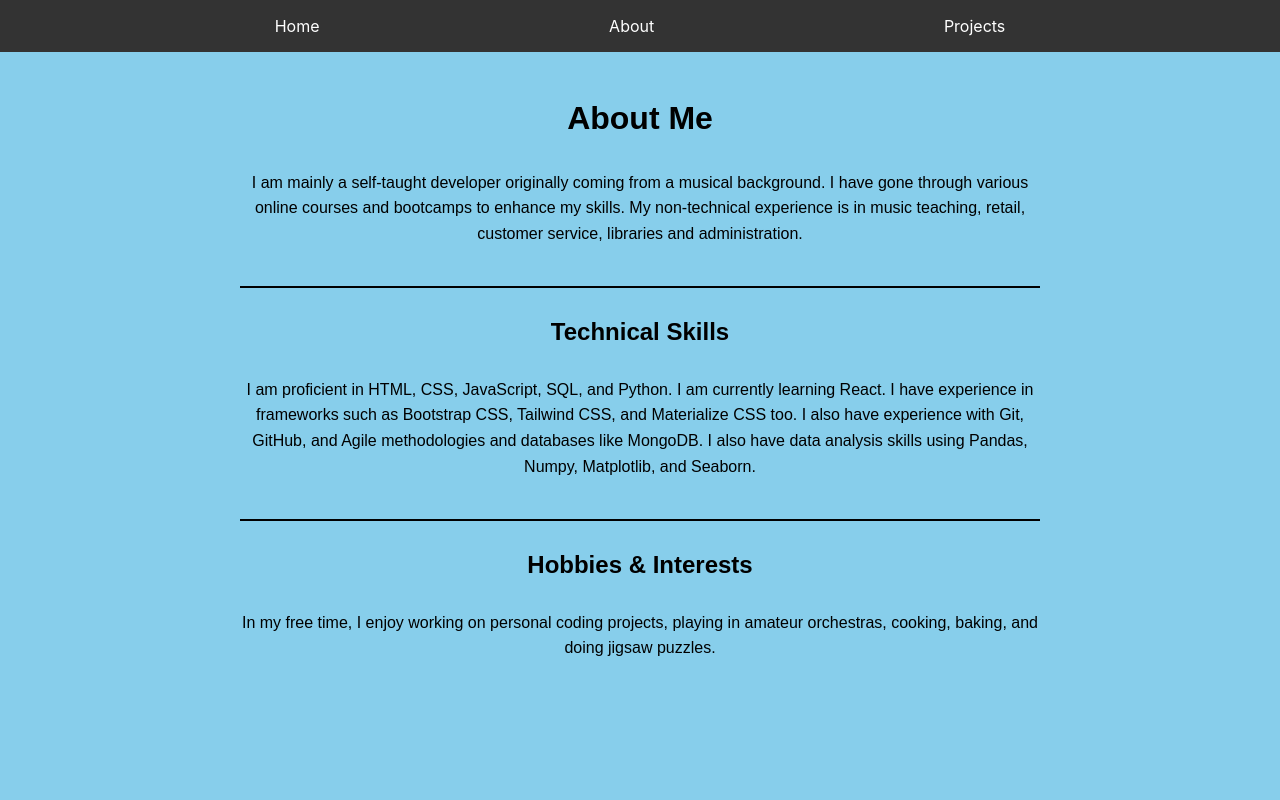
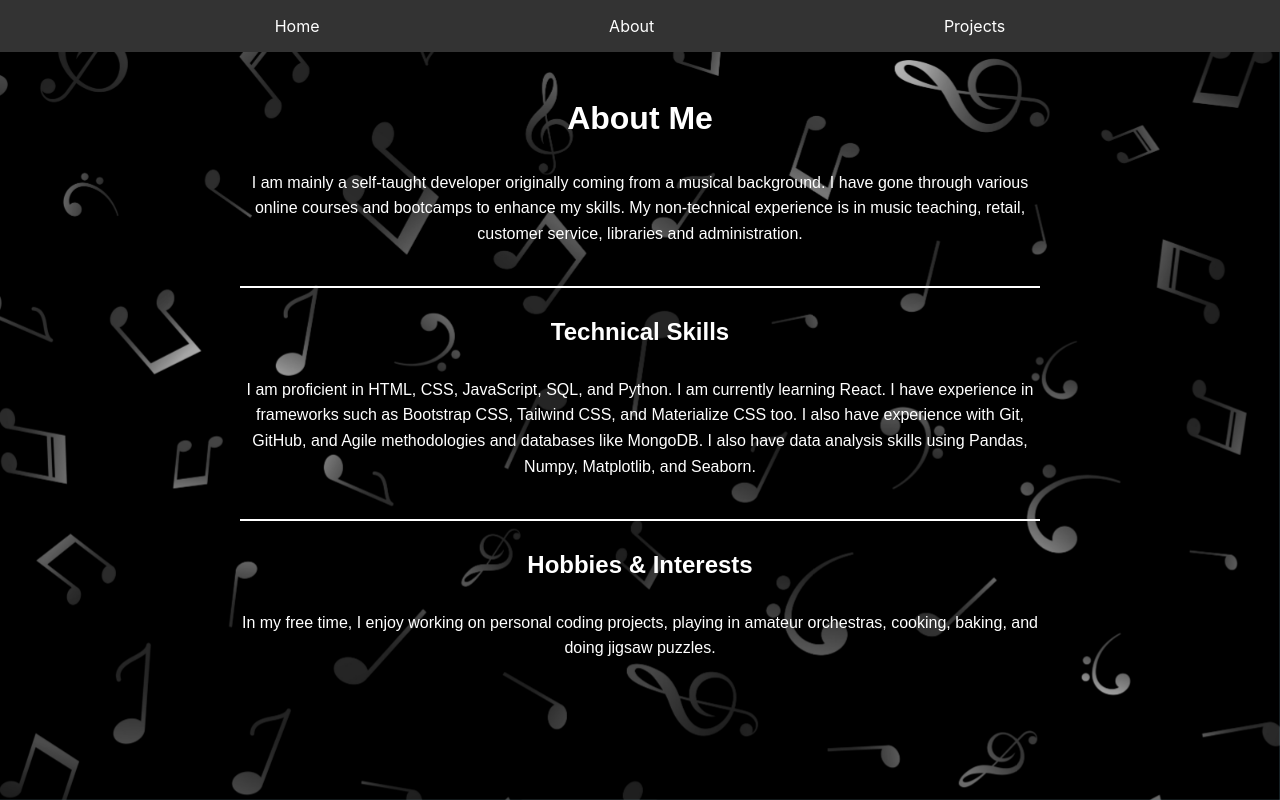
Before and after one commit to hannahro15/Hannah-Portfolio-Site, a React (Create React App) app: page /Hannah-Portfolio-Site/about in a window 1280 px wide. Built offline with nearby package versions, Linux system fonts and the light colour scheme.

Commit message:
Make background image on all pages and amend text color to white

```diff
--- a/src/App.css
+++ b/src/App.css
@@ -41,4 +41,5 @@
 body {
     text-align: center;
     background-color: skyblue;
+    color: white;
 }
--- a/src/App.js
+++ b/src/App.js
@@ -3,14 +3,26 @@ import { Routes, Route } from 'react-router-dom';
 import Home from './pages/Home';
 import About from './pages/About';
 import Projects from './pages/Projects';
+import backgroundImg from './assets/background-img.jpg';
 
 function App() {
+  const appStyle = {
+    backgroundImage: `url(${backgroundImg})`,
+    backgroundSize: 'cover',
+    backgroundPosition: 'center',
+    backgroundRepeat: 'no-repeat',
+    backgroundAttachment: 'fixed',
+    minHeight: '100vh'
+  };
+
   return (
-    <Routes>
-      <Route path="/" element={<Home />} />
-      <Route path="/about" element={<About />} />
-      <Route path="/projects" element={<Projects />} />
-    </Routes>
+    <div style={appStyle}>
+      <Routes>
+        <Route path="/" element={<Home />} />
+        <Route path="/about" element={<About />} />
+        <Route path="/projects" element={<Projects />} />
+      </Routes>
+    </div>
   )
 }
 
--- a/src/pages/About.css
+++ b/src/pages/About.css
@@ -15,6 +15,6 @@
 
 .about hr {
     margin-top: 40px;
-    color: black;
+    color: white;
     border: 1px solid;
 }
--- a/src/pages/Home.js
+++ b/src/pages/Home.js
@@ -1,21 +1,12 @@
 import { Link } from 'react-router-dom';
 import Navbar from '../components/Navbar';
-import backgroundImg from '../assets/background-img.jpg';
 import '../pages/Home.css'
 
 function Home() {
-    const homeStyle = {
-        backgroundImage: `url(${backgroundImg})`,
-        backgroundSize: 'cover',
-        backgroundPosition: 'center',
-        backgroundRepeat: 'no-repeat',
-        minHeight: '100vh'
-    };
-
     return (
         <>
             <Navbar />
-            <div className="home" style={homeStyle}>
+            <div className="home">
                 <h1>Welcome to Hannah's Portfolio</h1>
                 <h2>Junior Web Developer and Data Professional</h2>
                 <p>Click <Link to="/projects"> here </Link>to view my solo and hackathon projects.</p>
```
